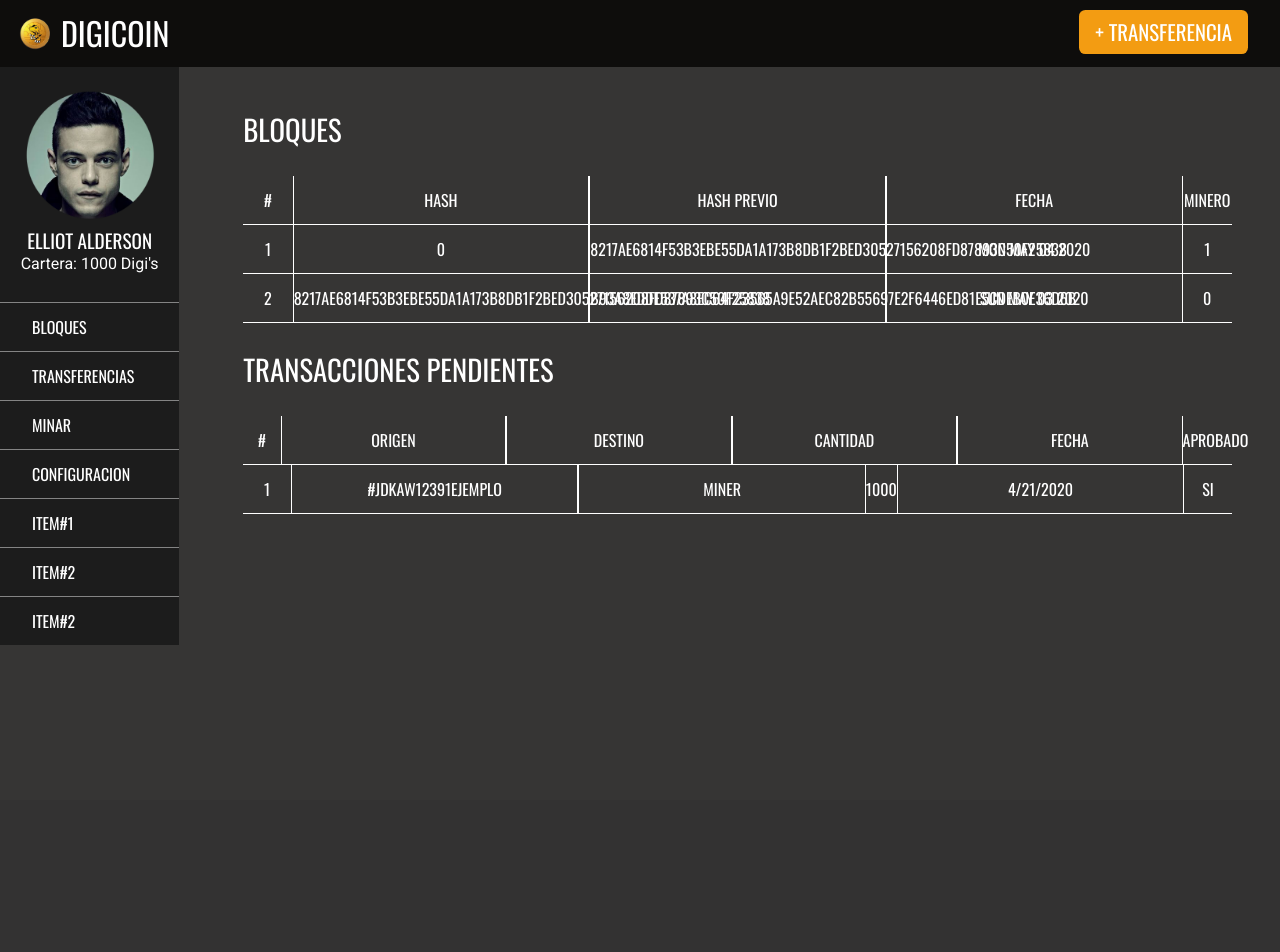
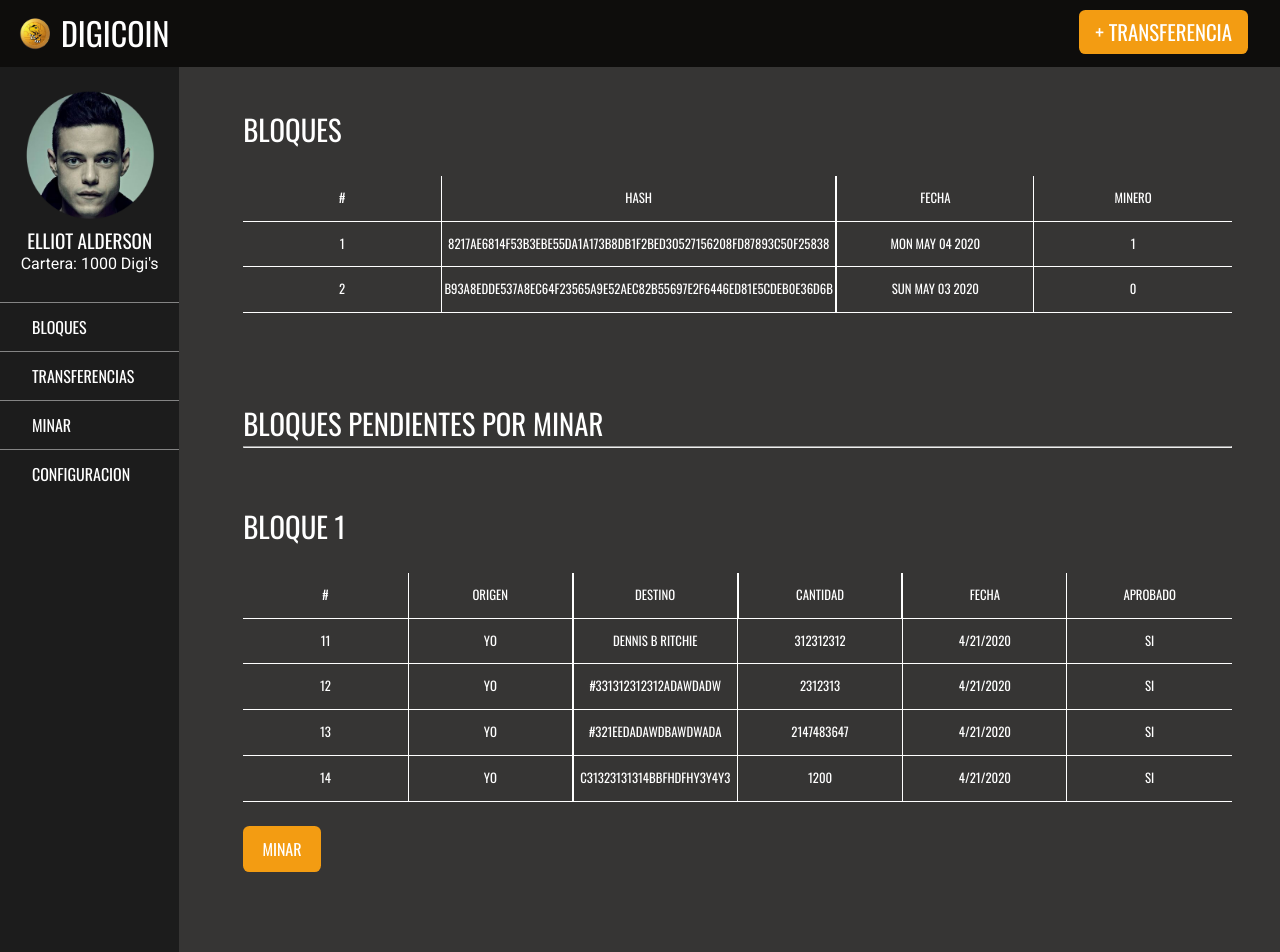
Before and after one commit to MarcoAlejandro3112/Criptomoneda, a Node server app: page / in a window 1280 px wide. Before the commit the page ends 645 px from the top, so only its background shows below. Run offline with Node 20, Linux system fonts and the light colour scheme; the visitor is signed in with stand-in values (Sample User, id 1); data comes from the database, SQL or seed files in the repository; both versions use the stored data as it was after the commit; some libraries are stand-ins or nearby versions.

Commit message:
casi terminado

```diff
--- a/app/routes/bloque.js
+++ b/app/routes/bloque.js
@@ -1,23 +1,43 @@
 
 const conexion = require('../../config/dbConnection');
-const { Blockchain, Transaccion} = require('./../../blockchain');
+const { Bloque, Blockchain, Transaccion} = require('./../../blockchain');
 const EC = require('elliptic').ec;
 const ec = new EC('secp256k1');
 const miLlave = ec.keyFromPrivate('772dcf672d039840baa294b8aaa5f6e6f288bcd5da1c2648f8e10fcbdf3d6dfa');
 const cartera = miLlave.getPublic('hex');
 let digiCoin = new Blockchain();
 let cantidadDeDinero = digiCoin.getDinero(cartera);
-
+let bloqueNoMinados;
+let transDeBloquesNoMinados;
 module.exports = app => {
     const con = conexion();
     app.get('/',(req,res) => {
         con.query('SELECT * FROM bloque',(err,resultado) =>{
+            con.query('SELECT * FROM bloque WHERE id_Minero = 0',(err1,resultado) =>{
+                bloqueNoMinados = resultado;
+                 for(let i = 0;i<bloqueNoMinados.length;i++){
+                    let j = (Object.values(JSON.parse(JSON.stringify(bloqueNoMinados))))[i].id;
+                    con.query(`SELECT * FROM transacciones WHERE id = ${j}`,(err2,resultado2)=>{
+                        transDeBloquesNoMinados = resultado2;
+                    });
+                 }
+            });
+
             res.render('index',{
+                bloqueF:bloqueNoMinados,
+                trans: transDeBloquesNoMinados,
                 bloque: resultado,
                 dinero: cantidadDeDinero
             });
         });
 
+    });
+    app.post('/minar',(req,res)=> {
+        const{ idBloque } = req.body;
+        digiCoin.minarTransaccionesPendientes(cartera);
+        con.query(`UPDATE bloque SET id_Minero = 1 WHERE id = ${idBloque}`,(err,resultado)=>{
+            res.redirect("/");
+        });
     });
     app.get('/crear_transferencia',(req,res) => {
         res.render('crear_transferencia',{
@@ -32,11 +52,25 @@
             let resultArray = Object.values(JSON.parse(JSON.stringify(resultado)));
             console.log(resultArray[0].idTrans);
             const id = Math.ceil((resultArray[0].idTrans + 1)/10);
+            if(resultArray[0].idTrans % 10 == 0){
+                let indexBloque = digiCoin.getUltimoBloque().index + 1,
+                    fechaBloque = Date.now(),
+                    transBloque = [],
+                    previoHashBloque = digiCoin.getUltimoBloque().calcularHash();
+                    id_Minero = 0;
+                const nbloque = new Bloque(indexBloque,fechaBloque,transBloque,previoHashBloque);
+                let acthash = nbloque.calcularHash();
+                con.query('INSERT INTO bloque SET?',{
+                    prevhash:previoHashBloque,
+                    acthash,
+                    id_Minero
+                });
+            }
             const tx1 = new Transaccion(cartera,destino,cantidad);
             tx1.signTransaccion(miLlave);
             digiCoin.agregarTransaccion(tx1);
             con.query('INSERT INTO transacciones SET?',{
-            origen,
+            origen:cartera,
             destino,
             cantidad,
             id
@@ -49,10 +83,6 @@
     });
 }
 
-
-//digiCoin.minarTransaccionesPendientes(cartera);
-console.log("Minando.....");
-//digiCoin.minarTransaccionesPendientes(cartera);
 //console.log("Balance de minero es: " + digiCoin.getDinero(cartera));
 
 //console.log("Es la cadena valida???: " + digiCoin.CadenaEsValida());
--- a/app/views/crear_transferencia.ejs
+++ b/app/views/crear_transferencia.ejs
@@ -36,9 +36,7 @@
 					<li>Transferencias</li>
 					<li>Minar</li>
 					<li>Configuracion</li>
-					<li>Item#1</li>
-					<li>Item#2</li>
-					<li>Item#2</li>
+
 				</ul>
 			</div>
 			</aside>
--- a/app/views/index.ejs
+++ b/app/views/index.ejs
@@ -38,9 +38,6 @@
 					<li>Transferencias</li>
 					<li>Minar</li>
 					<li>Configuracion</li>
-					<li>Item#1</li>
-					<li>Item#2</li>
-					<li>Item#2</li>
 				</ul>
 			</div>
 		</aside>
@@ -51,16 +48,14 @@
 				<div class="divTH">
 					<ul>
 						<li class="">#</li>
-						<li class="borderRL">Hash</li>
-						<li class="borderRL">Hash previo</li>
+						<li class="borderRL small">Hash</li>
 						<li class="borderRL">Fecha</li>
 						<li class="">Minero</li>
 					</ul>
 					<% for(let i = 0;i< bloque.length;i++){ %>
 					<ul>
 						<li class=""><%=bloque[i].id%></li>
-						<li class="borderRL"><%=bloque[i].prevhash%></li>
-						<li class="borderRL"><%=bloque[i].acthash%></li>
+						<li class="borderRL small"><%=bloque[i].acthash%></li>
 						<li class="borderRL"><%=bloque[i].fechaCreacion.toDateString()%></li>
 						<li class=""><%=bloque[i].id_Minero%></li>
 					</ul>
@@ -70,26 +65,40 @@
 
 
 			<div class="transaccionesPendientes">
-				<h3>Transacciones Pendientes</h3>
+				<h3>Bloques Pendientes por minar</h3>
+				<hr>
 				<div class="divTH">
-					<ul>
+					<form action="/minar" method="post">
+					<%for(let i = 0;i< bloqueF.length;i++) {%>
+					<input type="text" name="idBloque" class="hidden" value='<%=i+1%>'>
+					<div class="bloquePendiente">
+						<h3>Bloque <%=i+1%></h3>
+						<ul>
 						<li class="">#</li>
-						<li class="borderRL">Origen</li>
+						<li class="borderRL small2">Origen</li>
 						<li class="borderRL">Destino</li>
 						<li class="borderRL">Cantidad</li>
 						<li class="borderRL">Fecha</li>
 						<li class="">Aprobado</li>
 					</ul>
+					<%for(let j = 0;j<= 10;j++){%>
+					<%if(trans[j] !== undefined){%>
 					<ul>
-						<li class="">1</li>
-						<li class="borderRL">#jdkaw12391ejemplo</li>
-						<li class="borderRL">miner</li>
-						<li class="borderRl">1000</li>
+						<li class=""><%=trans[j].idTrans%></li>
+						<li class="borderRL small2">YO</li>
+						<li class="borderRL"><%=trans[j].destino%></li>
+						<li class="borderRl"><%=trans[j].cantidad%></li>
 						<li class="borderRL">4/21/2020</li>
 						<li class="">SI</li>
 					</ul>
+					<%}%>
+					<%}%>
+
+					<input type="submit" class="button" value="Minar">
+					</form>
+					</div>
+					<%}%>
 				</div>
-
 			</div>
 		</div>
 	</main>
--- a/index.js
+++ b/index.js
@@ -4,31 +4,7 @@
 app.listen(app.get('port'),() => {
 	console.log("El servidor está en: ", app.get('port'));
 });
-const { Blockchain, Transaccion} = require('./blockchain');
-const EC = require('elliptic').ec;
-const ec = new EC('secp256k1');
 
-const miLlave = ec.keyFromPrivate('772dcf672d039840baa294b8aaa5f6e6f288bcd5da1c2648f8e10fcbdf3d6dfa');
-const cartera = miLlave.getPublic('hex');
-/*const server = require('./config/server');
-const express = require('express');
-const path = require('path');
-const app = express();
-app.set('port', process.env.PORT || 4000);
-
-app.get('/', (req, res) => {
-    res.sendFile(path.resolve(__filename, '../views/index.html'))
-})
-app.set('view engine', 'html');
-app.use(require('./app/routes'));
-app.use('/bloque', require('.app/routes/bloque'));
-
-app.use(express.static(path.join(__dirname,'public')));
-
-app.listen(app.get('port'), () => {
-    console.log('Server is on port', app.get('port'));
-  });
-*/
 // const { Blockchain, Transaccion} = require('./blockchain');
 // const EC = require('elliptic').ec;
 // const ec = new EC('secp256k1');
--- a/public/css/style.css
+++ b/public/css/style.css
@@ -7,7 +7,7 @@
 	body {
 		background-color: #363534;
 		color:#fff;
-		overflow-y: hidden;
+
 	}
 	.button{
 		padding: 0.7rem 1.2rem;
@@ -127,7 +127,6 @@
 	.borderRL{
 		border-left:1px solid #fff;
 		border-right: 1px solid #fff;
-		width: 30%;
 	}
 	main div.divTH {
 		padding: 2rem 0rem;
@@ -136,13 +135,13 @@
 		display: flex;
 		flex-flow: row;
 	}
-	main div.divTH ul li:first-child,main div.divTH ul li:last-child{
-		width: 5%;
-	}
+
 	main div.divTH ul li{
 		padding: 1rem 0rem;
+		font-size:0.8rem;
 		text-align: center;
 		border-bottom: 1px solid #fff;
+		width: 20%;
 		color:#fff;
 		font-family: "Oswald",sans-serif;
 		text-transform: uppercase;
@@ -161,9 +160,32 @@
 		border-radius: 0.3rem;
 		border:1px solid #fff;
 	}
+	main div.crearTransferencia{
+		margin-top:1rem;
+		margin-bottom:4rem;
+	}
 	main div.crearTransferencia label,input {
 		margin-bottom: 1rem;
 	}
 	main div.crearTransferencia form input[type="number"]{
 		margin-bottom: 0rem;
 	}
+	div.transaccionesPendientes{
+		margin-top:4rem;
+	}
+	div.bloquePendiente h3{
+		margin:2rem 0rem;
+	}
+	div.bloquePendiente input {
+		margin-top:1.5rem;
+	}
+	div.transaccionesPendientes div.divTH{
+		padding: 0rem;
+	}
+	.hidden{
+		visibility: hidden;
+		margin:0rem;
+	}
+	.small{
+		width: 40%!important;
+	}
```
Also changed, not shown: app/views/index.html (deleted, +0 -120 lines), database/db.sql (deleted, +0 -12 lines), database/db_newone.sql (added, +127 -0 lines).
